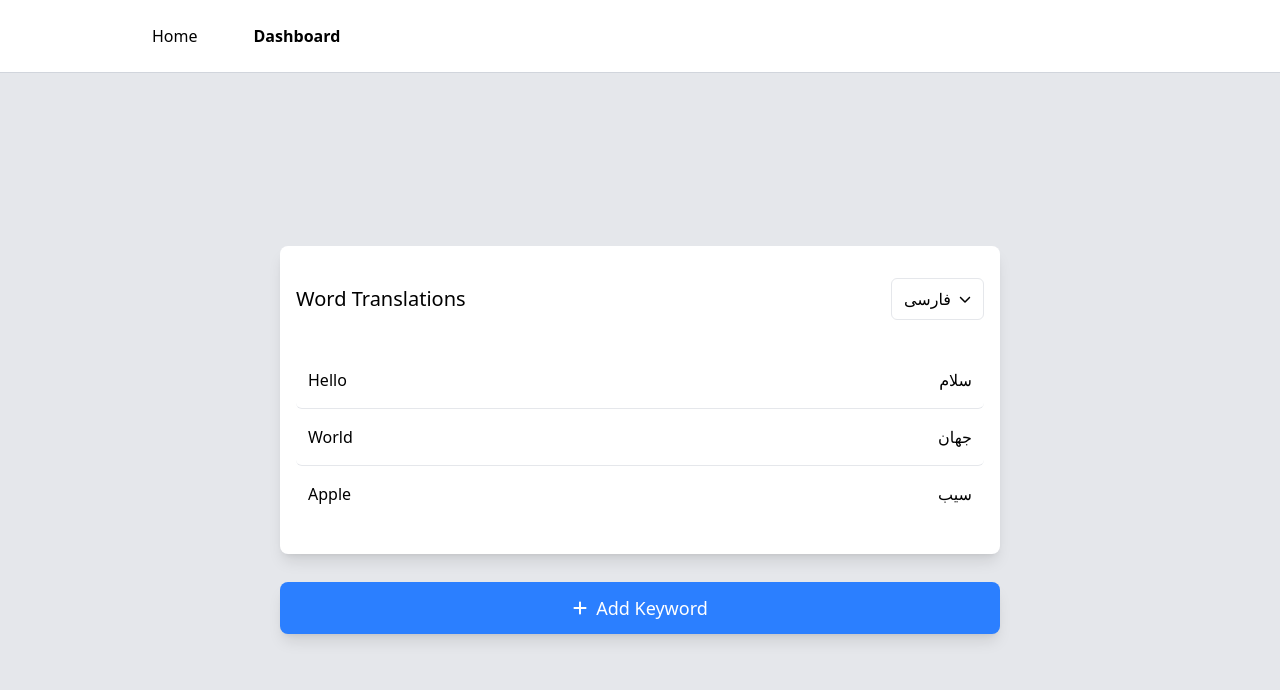
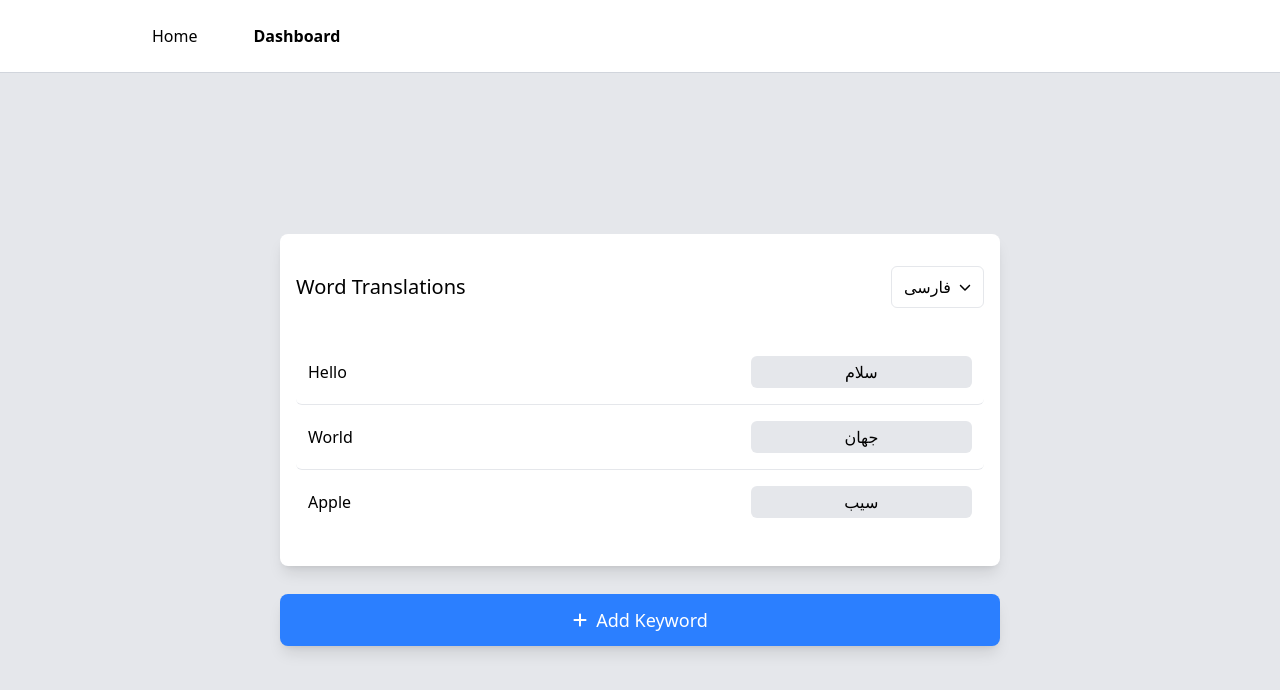
Before and after one commit to mehrabFronto/Translation-App, a React (Vite) app: page /dashboard in a window 1280 px wide. Shown: the top 690 px of the page. Built offline with nearby package versions, Linux system fonts and the light colour scheme.

Commit message:
feat: implement editing keyword featurec

```diff
--- a/src/contexts/WordsContext.jsx
+++ b/src/contexts/WordsContext.jsx
@@ -16,8 +16,18 @@ export const WordsProvider = ({ children }) => {
     setWords((prev) => [...prev, newKeyword]);
   };
 
+  const handleEditKeyword = (index, field, value) => {
+    setWords((prevWords) =>
+      prevWords.map((word, i) =>
+        i === index ? { ...word, [field]: value } : word
+      )
+    );
+  };
+
   return (
-    <WordsContext.Provider value={{ words, setWords, handleAddKeyword }}>
+    <WordsContext.Provider
+      value={{ words, setWords, handleAddKeyword, handleEditKeyword }}
+    >
       {children}
     </WordsContext.Provider>
   );
--- a/src/pages/Dashboard.jsx
+++ b/src/pages/Dashboard.jsx
@@ -9,28 +9,9 @@ import toast from "react-hot-toast";
 const Dashboard = () => {
   const [isModalOpen, setIsModalOpen] = useState(false);
 
-  const { selectedLanguage, languages } = useLanguage();
-  const { words, handleAddKeyword } = useWords();
-
   return (
     <div>
-      <div className="px-2 max-h-[170px] overflow-auto">
-        {words &&
-          words.map(({ persianLabel, englishLabel }, index) => (
-            <div
-              key={index}
-              className="border-b border-gray-200 last:border-b-0 px-3 py-4 rounded-md flex items-center justify-between"
-            >
-              {languages.map((language, index) => (
-                <p key={index} className="first:font-medium font-lg">
-                  {selectedLanguage.type === language.type
-                    ? englishLabel
-                    : persianLabel}
-                </p>
-              ))}
-            </div>
-          ))}
-      </div>
+      <WordsList />
 
       <button
         onClick={() => setIsModalOpen(true)}
@@ -54,10 +35,7 @@ const Dashboard = () => {
           title="Add Keyword"
           handleCloseModal={() => setIsModalOpen(false)}
         >
-          <AddKeywordFrom
-            handleCloseModal={() => setIsModalOpen(false)}
-            handleAddKeyword={handleAddKeyword}
-          />
+          <AddKeywordFrom handleCloseModal={() => setIsModalOpen(false)} />
         </Modal>
       )}
     </div>
@@ -66,7 +44,56 @@ const Dashboard = () => {
 
 export default Dashboard;
 
-const AddKeywordFrom = ({ handleCloseModal, handleAddKeyword }) => {
+const WordsList = () => {
+  const { words, handleEditKeyword } = useWords();
+  const { selectedLanguage } = useLanguage();
+
+  const fieldName =
+    selectedLanguage.type === "english" ? "englishLabel" : "persianLabel";
+
+  const isEmpty = (value) => value.trim() === "";
+
+  return (
+    <div className="px-2 max-h-[195px] overflow-auto">
+      {words &&
+        words.map(({ persianLabel, englishLabel }, index) => {
+          const value =
+            selectedLanguage.type === "persian" ? persianLabel : englishLabel;
+
+          const hasError = isEmpty(value);
+
+          return (
+            <div
+              key={index}
+              className="border-b border-gray-200 last:border-b-0 px-3 py-4 rounded-md flex items-center justify-between gap-4"
+            >
+              <p className={`font-medium ${hasError ? "text-red-500" : ""}`}>
+                {selectedLanguage.type === "persian"
+                  ? englishLabel
+                  : persianLabel}
+              </p>
+
+              <input
+                type="text"
+                value={value}
+                onChange={(e) =>
+                  handleEditKeyword(index, fieldName, e.target.value)
+                }
+                className={`outline-none rounded-md px-2 py-1 text-center w-1/3 ${
+                  hasError ? "bg-red-100 border border-red-500" : "bg-gray-200"
+                }`}
+                placeholder=". . . . ."
+              />
+            </div>
+          );
+        })}
+    </div>
+  );
+};
+
+const AddKeywordFrom = ({ handleCloseModal }) => {
+  const { handleAddKeyword } = useWords();
+
   const {
     register,
     handleSubmit,
--- a/src/pages/Home.jsx
+++ b/src/pages/Home.jsx
@@ -6,21 +6,30 @@ const Home = () => {
   const { selectedLanguage, languages } = useLanguage();
   const { words } = useWords();
 
+  const validWords = words?.filter(
+    ({ persianLabel, englishLabel }) =>
+      persianLabel?.trim() || englishLabel?.trim()
+  );
+
   return (
     <div className="px-2 space-y-4 max-h-[280px] overflow-auto">
-      {words &&
-        words.map(({ persianLabel, englishLabel }, index) => (
+      {validWords &&
+        validWords.map(({ persianLabel, englishLabel }, index) => (
           <div
             key={index}
             className="border border-gray-200 p-3 rounded-md space-y-2"
           >
-            {languages.map((language, index) => (
-              <p key={index} className="first:font-medium font-lg">
-                {selectedLanguage.type === language.type
-                  ? englishLabel
-                  : persianLabel}
-              </p>
-            ))}
+            {languages.map((language, langIndex) => {
+              const isCurrent = selectedLanguage.type === language.type;
+              const text = isCurrent ? englishLabel : persianLabel;
+              const hasText = text?.trim();
+
+              return (
+                <p key={langIndex} className="first:font-medium font-lg">
+                  {hasText ? text : "no translation yet"}
+                </p>
+              );
+            })}
           </div>
         ))}
     </div>
```
